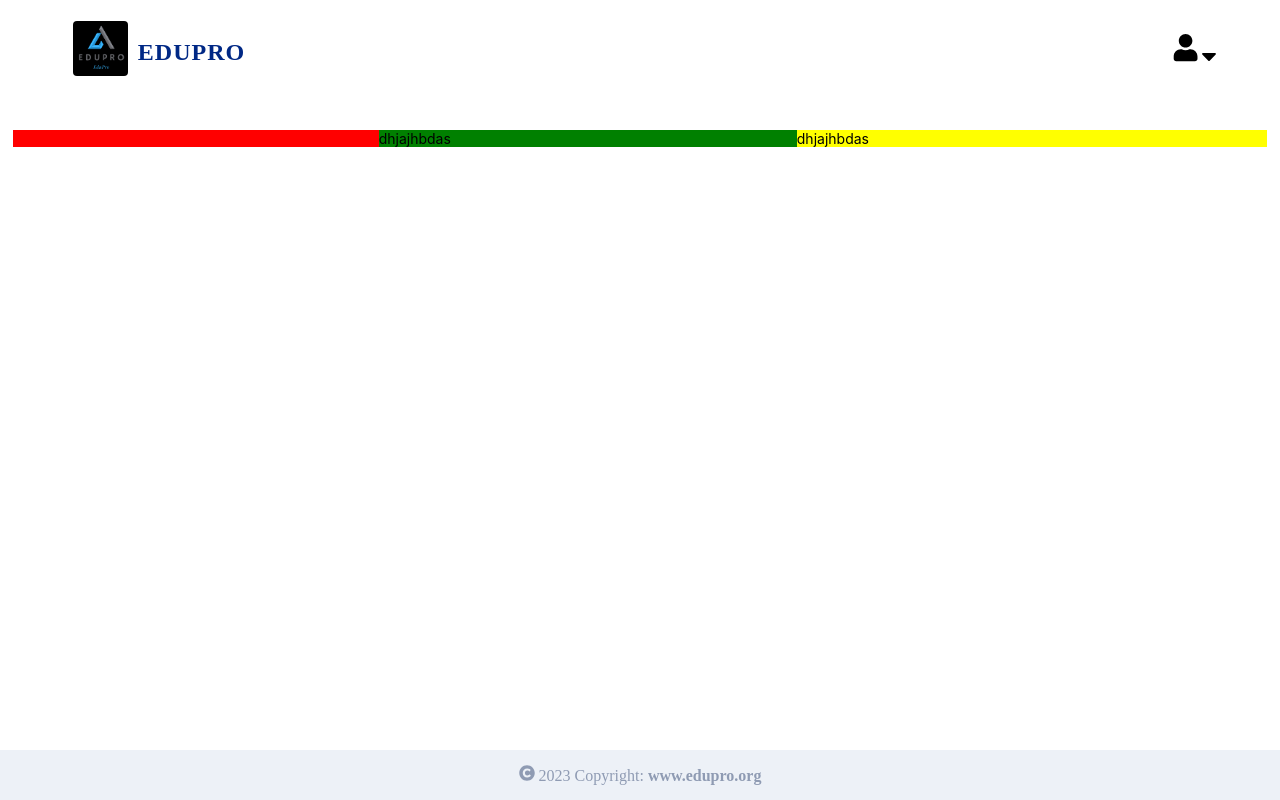
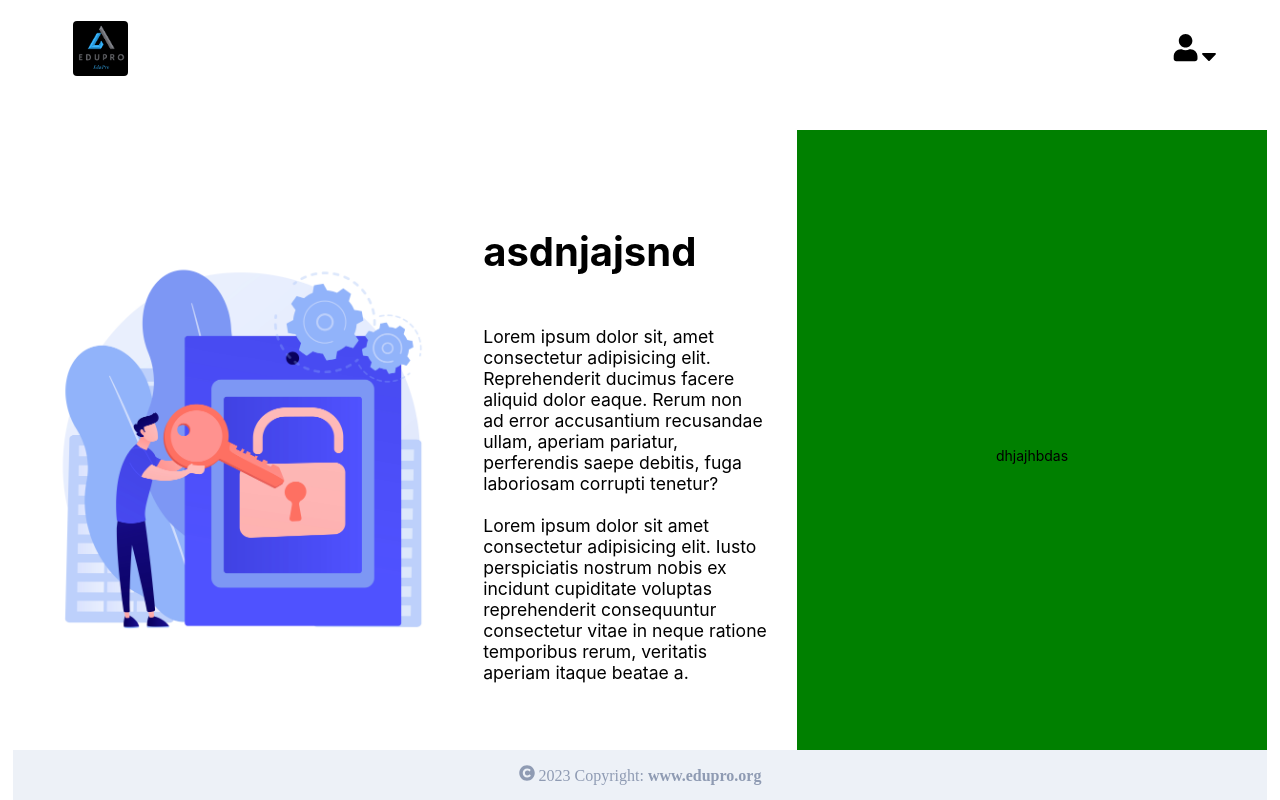
Before and after one commit to SandaruwanB/admin-pannel-for-forum, a React app: page / in a window 1280 px wide. Built offline with nearby package versions, Linux system fonts and the light colour scheme.

Commit message:
DEV home page

```diff
--- a/public/index.html
+++ b/public/index.html
@@ -24,7 +24,7 @@
       work correctly both with client-side routing and a non-root public URL.
       Learn how to configure a non-root public URL by running `npm run build`.
     -->
-    <title>React App</title>
+    <title>EDUPRO</title>
   </head>
   <body>
     <noscript>You need to enable JavaScript to run this app.</noscript>
--- a/src/components/SignIn.jsx
+++ b/src/components/SignIn.jsx
@@ -48,7 +48,6 @@ function SignIn() {
           <div className="top">
             <div className='logo'>
               <img src="/logo.png" alt="logo" />
-              <h5>EDUPRO</h5>
             </div>
             <div className='icon'>
               <Dropdown
@@ -66,13 +65,14 @@ function SignIn() {
           </div>
           <div className='mid'>
             <Row>
-              <Col xs={24} sm={24} md={7} lg={7} style={{background : "red"}}>
-
+              <Col xs={24} sm={24} md={9} lg={9} className='midCont'>
+                <img src="/images/bg1.png" alt="bg img" className='bgimgHome'/>
               </Col>
-              <Col xs={24} sm={24} md={5} lg={8} style={{background : "green"}}>
-                dhjajhbdas
+              <Col xs={24} sm={24} md={6} lg={6}  className='midCont2'>
+                <h2>asdnjajsnd</h2>
+                <p>Lorem ipsum dolor sit, amet consectetur adipisicing elit. Reprehenderit ducimus facere aliquid dolor eaque. Rerum non ad error accusantium recusandae ullam, aperiam pariatur, perferendis saepe debitis, fuga laboriosam corrupti tenetur?<br /><br />Lorem ipsum dolor sit amet consectetur adipisicing elit. Iusto perspiciatis nostrum nobis ex incidunt cupiditate voluptas reprehenderit consequuntur consectetur vitae in neque ratione temporibus rerum, veritatis aperiam itaque beatae a.</p>
               </Col>
-              <Col xs={24} sm={24} md={12} lg={9} style={{background : "yellow"}}>
+              <Col xs={24} sm={24} md={9} lg={9} style={{background : "green"}} className='midCont'>
                 dhjajhbdas
               </Col>
             </Row>
--- a/src/scss/index.scss
+++ b/src/scss/index.scss
@@ -29,6 +29,7 @@
         align-items: center;
         .logo{
             position: relative;
+            cursor: pointer;
             img{
                 width: 55px;
                 height: 55px;
@@ -61,9 +62,34 @@
     }
     .mid{
         padding-top: 30px;
+        .midCont{
+            min-height: calc(100vh - 50px - 100px);
+            display: flex;
+            justify-content: center;
+            align-items: center;
+            .bgimgHome{
+                width: 80%;
+                height: 60%;
+                object-fit: cover;
+            }
+        }
+        .midCont2{
+            display: flex;
+            justify-content: center;
+            flex-direction: column;
+            padding-right: 30px;
+            h2{
+                text-align: left;
+                font-size: 2.5rem;
+            }
+            p{
+                margin-top: 50px;
+                font-size: 1.1rem;
+            }
+        }
     }
     .bottom{
-        position: fixed;
+        position: absolute;
         bottom: 0;
         left: 0;
         width: 100%;
```
Also changed, not shown: public/images/bg1.png (added).
